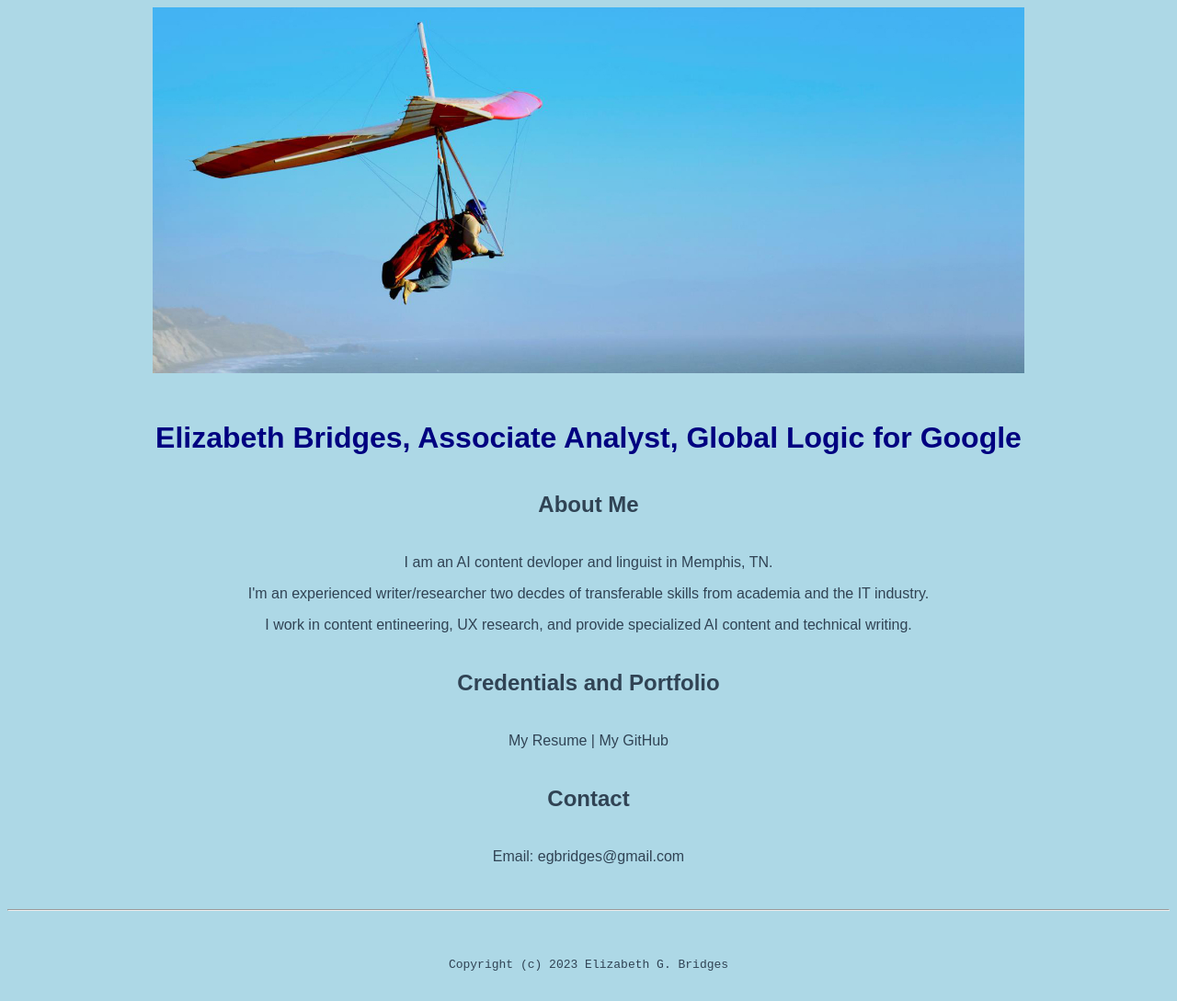
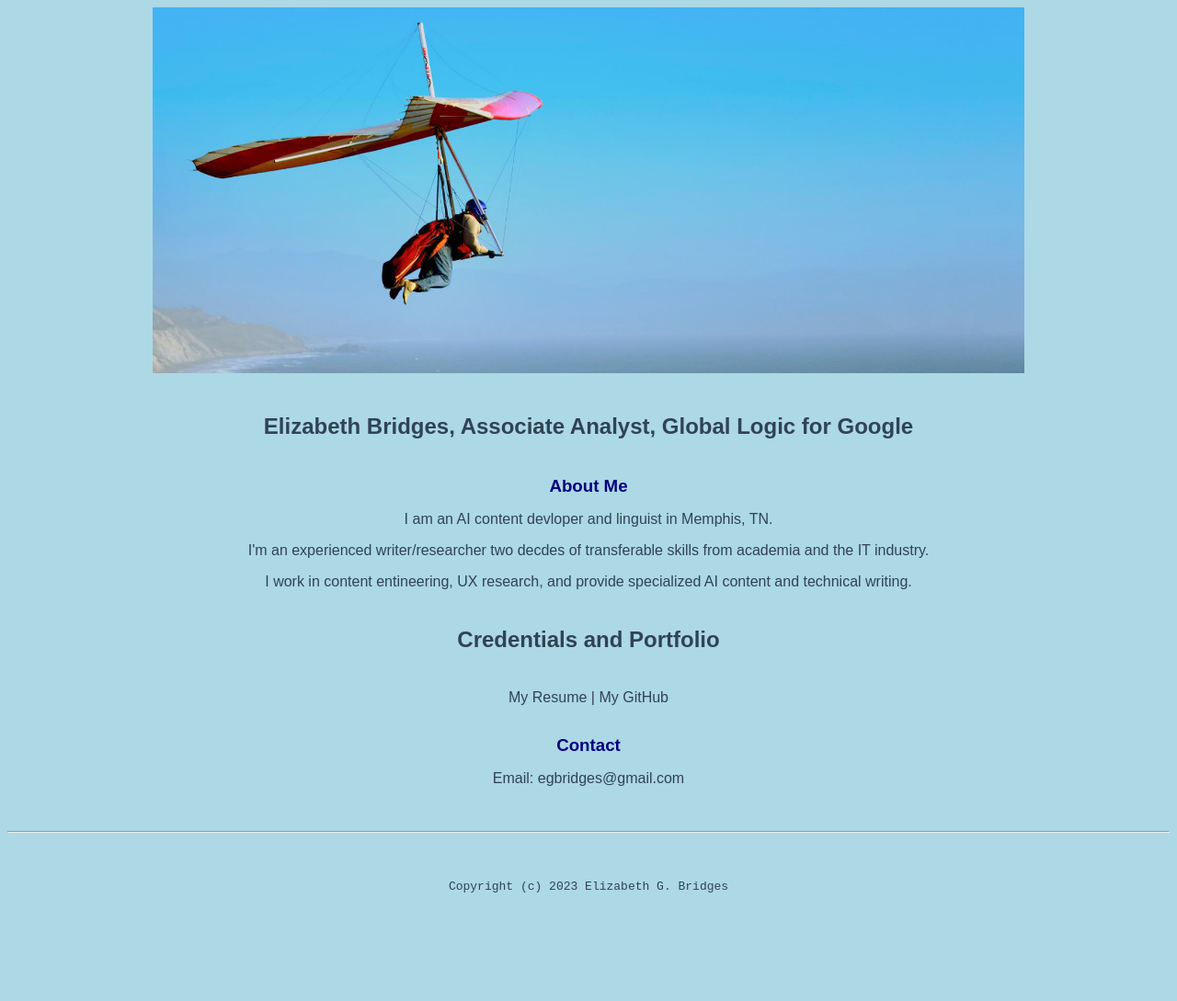
Before and after one commit to egbridges/egbridges.github.io, a plain HTML site: page index.html in a window 1280 px wide. Shown: the whole page at 92% size. After the commit the page ends 1004 px from the top, so only its background shows below. Drawn offline with Linux system fonts and the light colour scheme.

Commit message:
Update index.html

```diff
--- a/index.html
+++ b/index.html
@@ -3,8 +3,7 @@
 <!-- this is a comment for human! -->
 
 <html lang="en">
-
-  <header>
+<header>
 <title>Elizabeth G. Bridges</title>
 <link rel="stylesheet" href="css/master.css">
 <link rel="FaviconIcon" href="favicon.ico" type="image/x-icon">
@@ -16,23 +15,20 @@
 
   <body>
     <img src="images/banner.jpg" width="75%" alt="banner">
-<h1>Elizabeth Bridges, Associate Analyst, Global Logic for Google</h1>
-<h2>About Me</h2>
+<h2>Elizabeth Bridges, Associate Analyst, Global Logic for Google</h2>
+<h3>About Me</h3>
     <p>I am an AI content devloper and linguist in Memphis, TN.</p>
     <p>I'm an experienced writer/researcher two decdes of transferable skills from academia and the IT industry.</p>
     <p>I work in content entineering, UX research, and provide specialized AI content and technical writing.</p>
     <h2>Credentials and Portfolio</h2>
-
     <p><a href="resume.html">My Resume</a> | <a href="https://github.com/egbridges">My GitHub</a></p>
-<h2>Contact</h2>
-
+<h3>Contact</h3>
     <p>Email: <a href="mailto:egbridges@gmail.com">egbridges@gmail.com</a></p>
   </body>
 
-  <footer>
+<footer>
 <hr>
 <code>Copyright (c) 2023 Elizabeth G. Bridges</code>
 </hr>
   </footer>
-
 </html>
```
